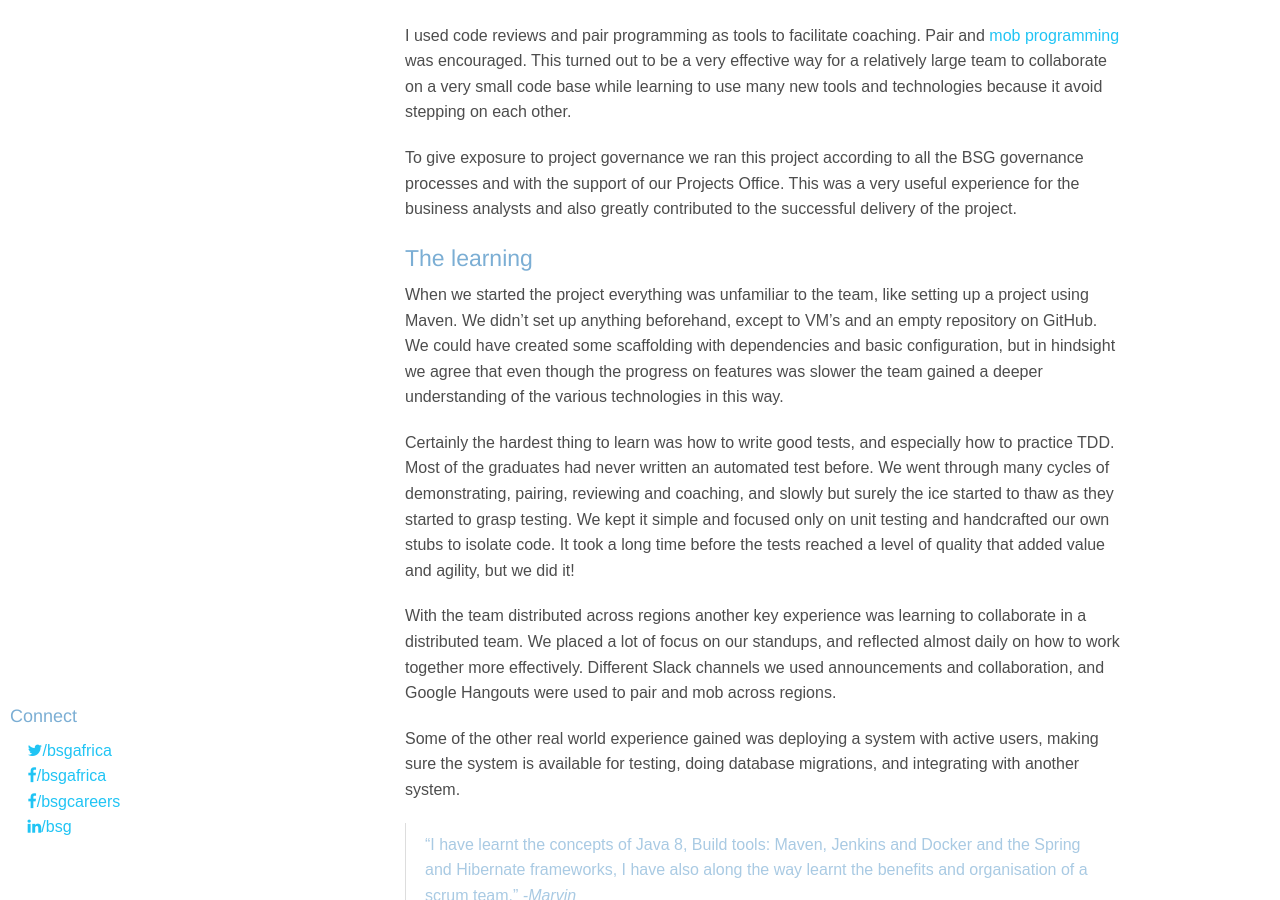
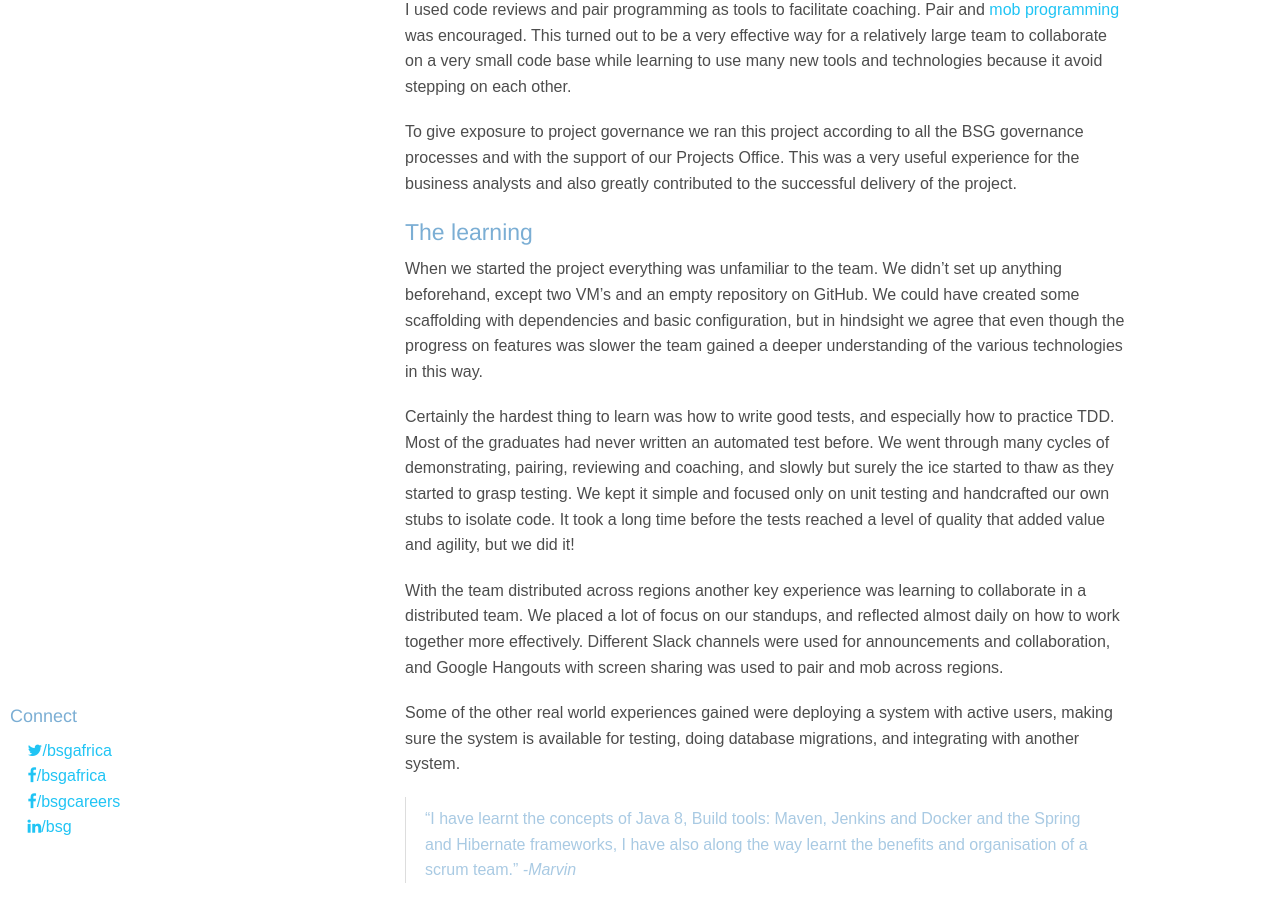
Before and after one commit to BSG-Africa/blog, a Jekyll site: the page built from _posts/2016-04-08-a-demo-project-for-our-new-graduate-developers.md, in a window 1280 px wide and 900 px high, scrolled down 1210 px. Built offline with Jekyll 4.4.1, drawn with Linux system fonts in a browser that asks for light colours; nearby versions of some CDN libraries; some of the changed text lies outside the part shown.

Commit message:
Correct writing after own proof reading

```diff
--- a/_posts/2016-04-08-a-demo-project-for-our-new-graduate-developers.md
+++ b/_posts/2016-04-08-a-demo-project-for-our-new-graduate-developers.md
@@ -64,12 +64,12 @@ to the successful delivery of the project.
 
 #### The learning
 
-When we started the project everything was unfamiliar to the team, like setting
-up a project using Maven. We didn't set up anything beforehand, except to VM's
-and an empty repository on GitHub. We could have created some scaffolding with
-dependencies and basic configuration, but in hindsight we agree that even
-though the progress on features was slower the team gained a deeper
-understanding of the various technologies in this way.
+When we started the project everything was unfamiliar to the team. We didn't
+set up anything beforehand, except two VM's and an empty repository on GitHub.
+We could have created some scaffolding with dependencies and basic
+configuration, but in hindsight we agree that even though the progress on
+features was slower the team gained a deeper understanding of the various
+technologies in this way.
 
 Certainly the hardest thing to learn was how to write good tests, and
 especially how to practice TDD. Most of the graduates had never written an
@@ -82,10 +82,10 @@ tests reached a level of quality that added value and agility, but we did it!
 With the team distributed across regions another key experience was learning to
 collaborate in a distributed team. We placed a lot of focus on our standups,
 and reflected almost daily on how to work together more effectively. Different
-Slack channels we used announcements and collaboration, and Google Hangouts
-were used to pair and mob across regions.
+Slack channels were used for announcements and collaboration, and Google
+Hangouts with screen sharing was used to pair and mob across regions.
 
-Some of the other real world experience gained was deploying a system with
+Some of the other real world experiences gained were deploying a system with
 active users, making sure the system is available for testing, doing database
 migrations, and integrating with another system.
 
```
Also changed, not shown: other parts of _posts/2016-04-08-a-demo-project-for-our-new-graduate-developers.md (+1 -1 lines).
